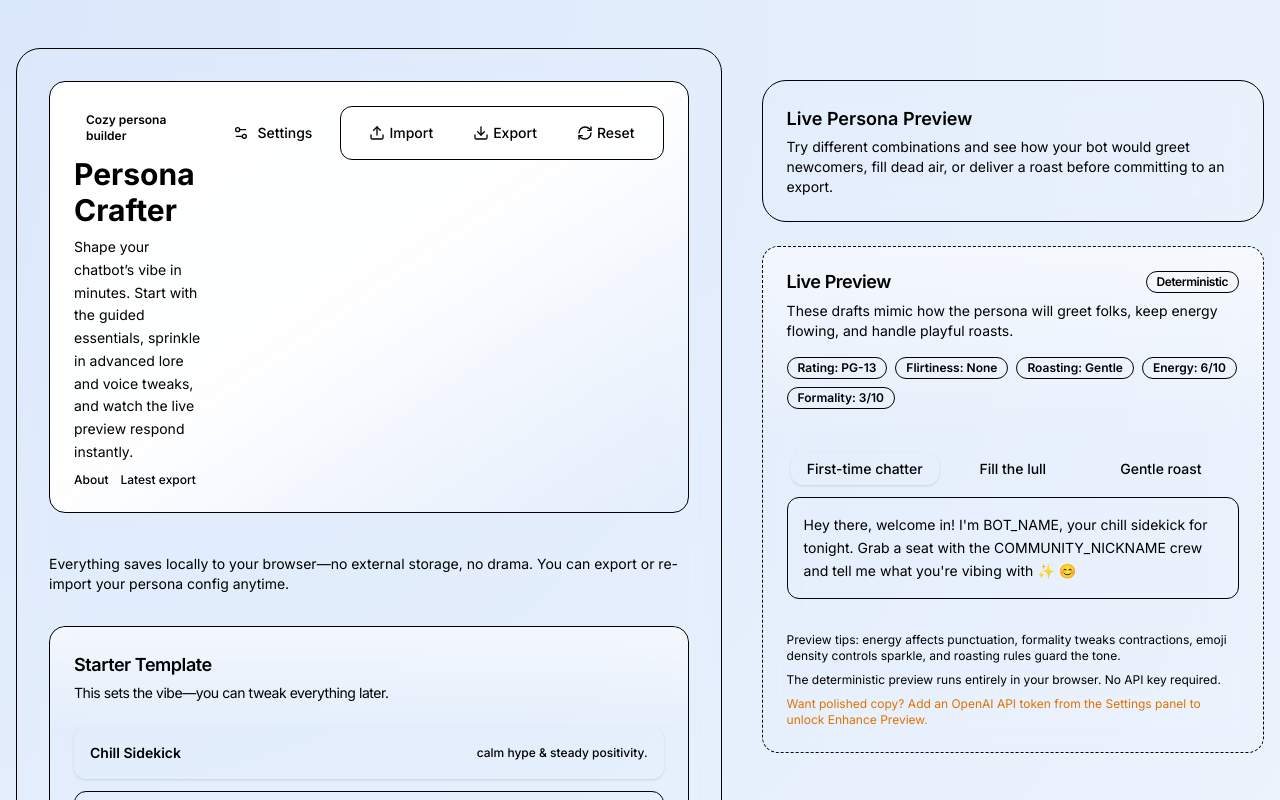
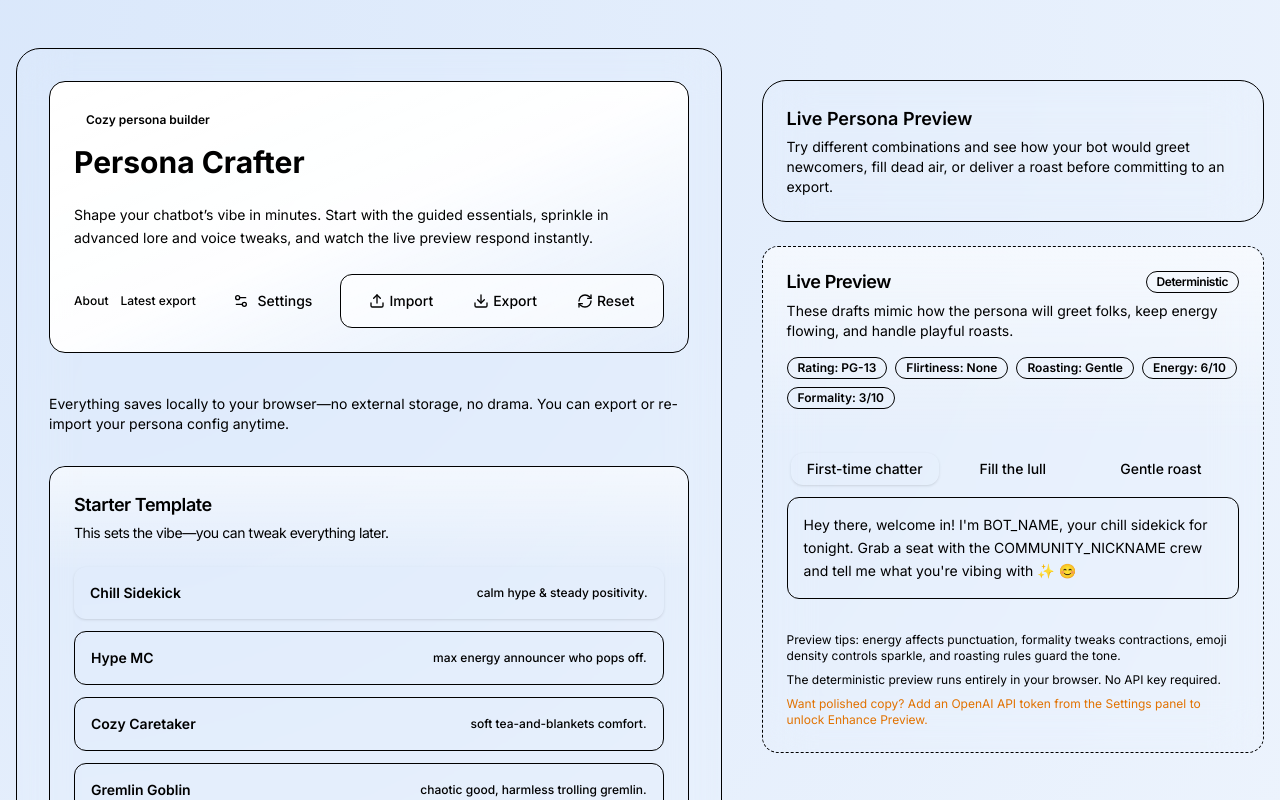
Before and after one commit to organismzero/persona-crafter, a Next.js app: page / in a window 1280 px wide. Shown: the top 800 px of the page. Built offline with nearby package versions, Linux system fonts and the light colour scheme.

Commit message:
Adjust layout

```diff
--- a/app/page.tsx
+++ b/app/page.tsx
@@ -246,16 +246,18 @@ const Page = () => {
       </div>
       <div className="w-full rounded-3xl border border-white/60 bg-card/90 p-6 shadow-2xl shadow-primary/10 backdrop-blur-xl lg:w-7/12 lg:p-8">
         <header className="mb-8 space-y-5">
-          <div className="flex flex-col gap-4 rounded-2xl border border-border/80 bg-gradient-to-br from-white via-white/95 to-secondary/40 p-6 shadow-lg shadow-primary/5 sm:flex-row sm:items-start sm:justify-between">
-            <div className="max-w-xl space-y-2">
+          <div className="flex flex-col gap-6 rounded-2xl border border-border/80 bg-gradient-to-br from-white via-white/95 to-secondary/40 p-6 shadow-lg shadow-primary/5">
+            <div className="space-y-3">
               <div className="inline-flex items-center gap-2 rounded-full bg-primary/10 px-3 py-1 text-xs font-semibold text-primary">
                 Cozy persona builder
               </div>
               <h1 className="text-3xl font-bold text-foreground">Persona Crafter</h1>
+            </div>
             <p className="text-sm leading-relaxed text-muted-foreground">
-                Shape your chatbot’s vibe in minutes. Start with the guided essentials, sprinkle in advanced lore and voice
-                tweaks, and watch the live preview respond instantly.
+              Shape your chatbot’s vibe in minutes. Start with the guided essentials, sprinkle in advanced lore and voice tweaks,
+              and watch the live preview respond instantly.
             </p>
+            <div className="flex flex-col gap-4 lg:flex-row lg:items-center lg:justify-between">
               <div className="flex flex-wrap items-center gap-3 text-xs font-medium text-muted-foreground">
                 <Link href="/about" className="inline-flex items-center gap-1 text-primary underline-offset-4 hover:underline">
                   About
@@ -263,7 +265,6 @@ const Page = () => {
                 <Link href="/export" className="inline-flex items-center gap-1 text-primary underline-offset-4 hover:underline">
                   Latest export
                 </Link>
-              </div>
               </div>
               <div className="flex flex-col items-stretch gap-3 sm:flex-row sm:items-center sm:justify-end">
                 <SettingsPanel token={sessionToken} onTokenChange={setSessionToken} />
@@ -274,6 +275,7 @@ const Page = () => {
                   lastSavedAt={lastSavedAt}
                   className="w-full sm:w-auto"
                 />
+              </div>
             </div>
           </div>
           <Separator />
```
Lines whose indentation alone changed are shown as unchanged.
